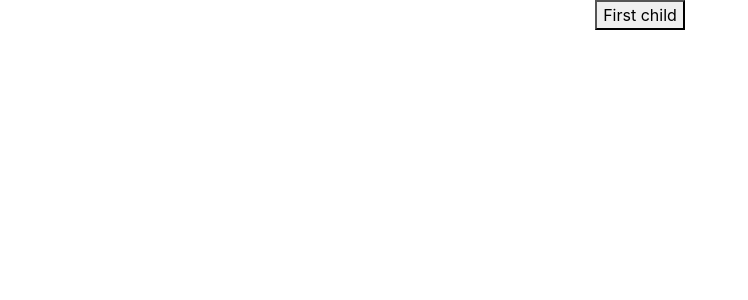
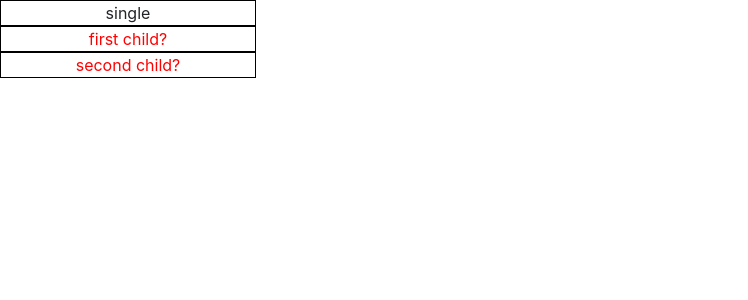
Before and after one commit to hadeerdero/wikiSearch, a React (Create React App) app: page / in a window 1280 px wide. Shown: the top 300 px of the page, without its empty margins (0-748 px from the left). Built offline with nearby package versions, Linux system fonts and the light colour scheme.

Commit message:
working on clone element

```diff
--- a/src/App.css
+++ b/src/App.css
@@ -27,7 +27,9 @@
 .App-link {
   color: #61dafb;
 }
-
+.group{
+  background-color: aqua;
+}
 @keyframes App-logo-spin {
   from {
     transform: rotate(0deg);
--- a/src/App.js
+++ b/src/App.js
@@ -3,17 +3,22 @@ import "./App.css";
 import Button from "./components/Button";
 import ButtonGroup from "./components/ButtonGroup";
 function App() {
-
+  const calBackFun = (e)=>{
+    console.log(e)
+}
   return (
     <div className="App">
-      <Button label={'First child'}></Button>
+      <Button calBackFun={calBackFun}> single</Button>
 
       {/* <p>React app</p> */}
-      {/* <ButtonGroup>
-      <Button></Button>
+      <ButtonGroup>
+      <Button calBackFun={calBackFun}> first child</Button>
+      <Button calBackFun={calBackFun}> second child</Button>
+
+
 
       </ButtonGroup>
-       */}
+
     </div>
   );
 }
--- a/src/components/Button.js
+++ b/src/components/Button.js
@@ -1,10 +1,12 @@
 import React from "react"
-const Button = ({label})=>{
+const Button = ({label,color,customClass,calBackFun,children})=>{
     console.log("button")
 return(
-    <>
-    <button>{label}</button>
-    </>
+    <div className={`${customClass ? 'button'+ customClass:'button'}`}
+    style={{color:color,border:'1px solid black', width:'20%'}} onClick={()=>calBackFun(children)}>
+    {/* <button>{label}</button> */}
+    {children}
+    </div>
 )
 }
 export default Button
--- a/src/components/ButtonGroup.js
+++ b/src/components/ButtonGroup.js
@@ -1,11 +1,48 @@
-import React from "react"
-const ButtonGroup  = ({children})=>{
-return(
+import React, { useState } from "react";
+const ButtonGroup = ({ children }) => {
+    console.log(children,"childrens")
+    // const calBackFun = (e)=>{
+    //     console.log(e)
+    // }
+    // const [clonedElements,setClonedElements] = useState([])
+//     children.map((el)=>{
+//         const text = el.props.children + "?";
+//   const cloneElement = React.cloneElement(el, {
+//     color: "red",
+//     customClass: "group",
+//     calBackFun
+//   },text);
+//   setClonedElements((prev) => [...prev, cloneElement]);
+//     })
+// const newClonedElements = children.map((el,index) => {
+//     const text = el.props.children + "?";
+//     return React.cloneElement(el, {
+//         key:index,
+//       color: "red",
+//       customClass: "group",
+//       calBackFun,
+//     }, text);
+//   });
+const newClonedElements = React.Children.map(children,(el,index)=>{
+    const text = el.props.children + "?";
+    const {calBackFun} = el.props
+
+    return React.cloneElement(el, {
+                key:index,
+              color: "red",
+              customClass: "group",
+              calBackFun,
+            }, text);
+          });
+
+
+  // Update state with cloned elements
+//   setClonedElements(newClonedElements);
+
+  return (
     <>
-    <div>
-        {children}
-    </div>
+      <div>{newClonedElements}</div>
     </>
-)
-}
-export default ButtonGroup
+  );
+};
+export default ButtonGroup;
```
Also changed, not shown: 1 other file (tests, documents, lock files or other folders).
